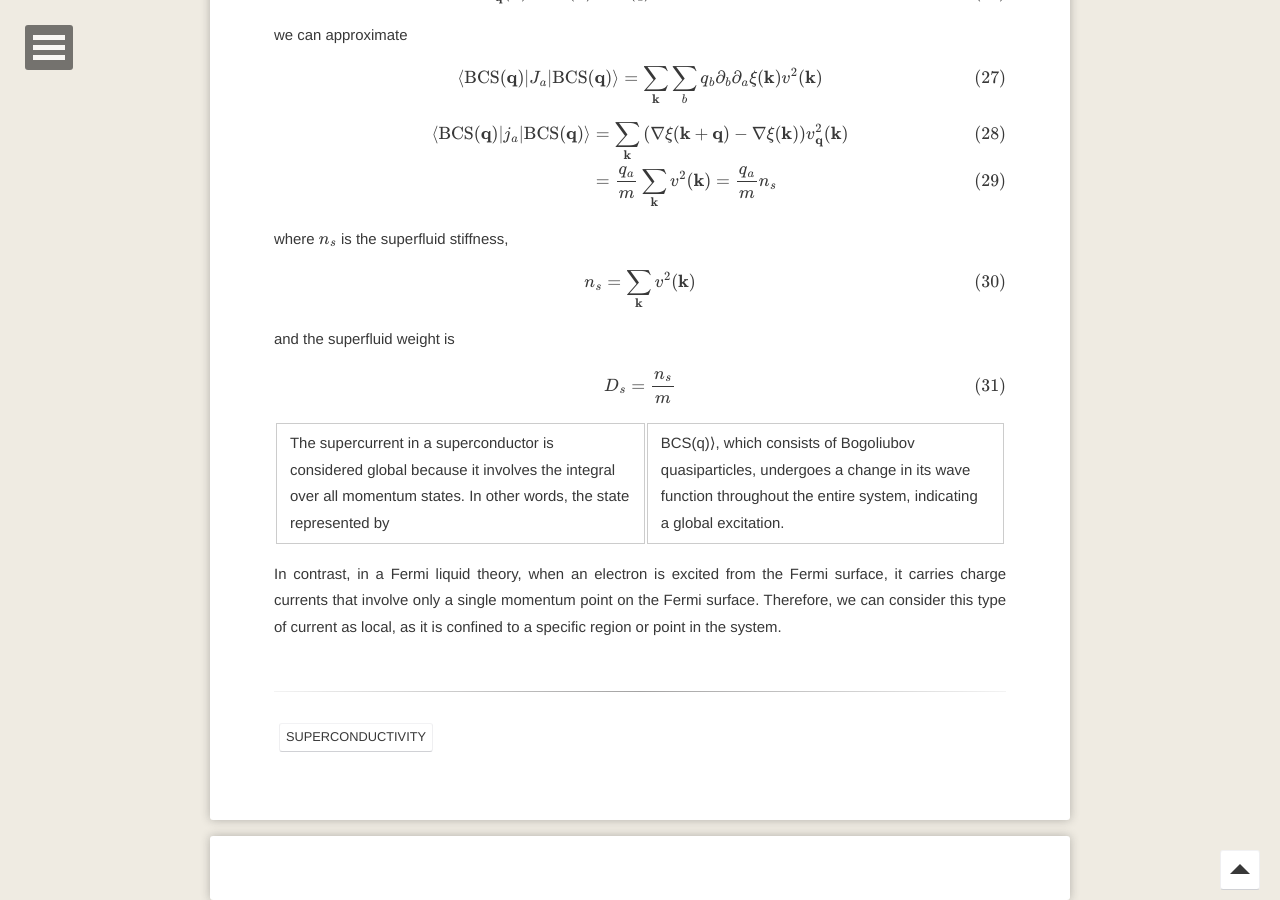
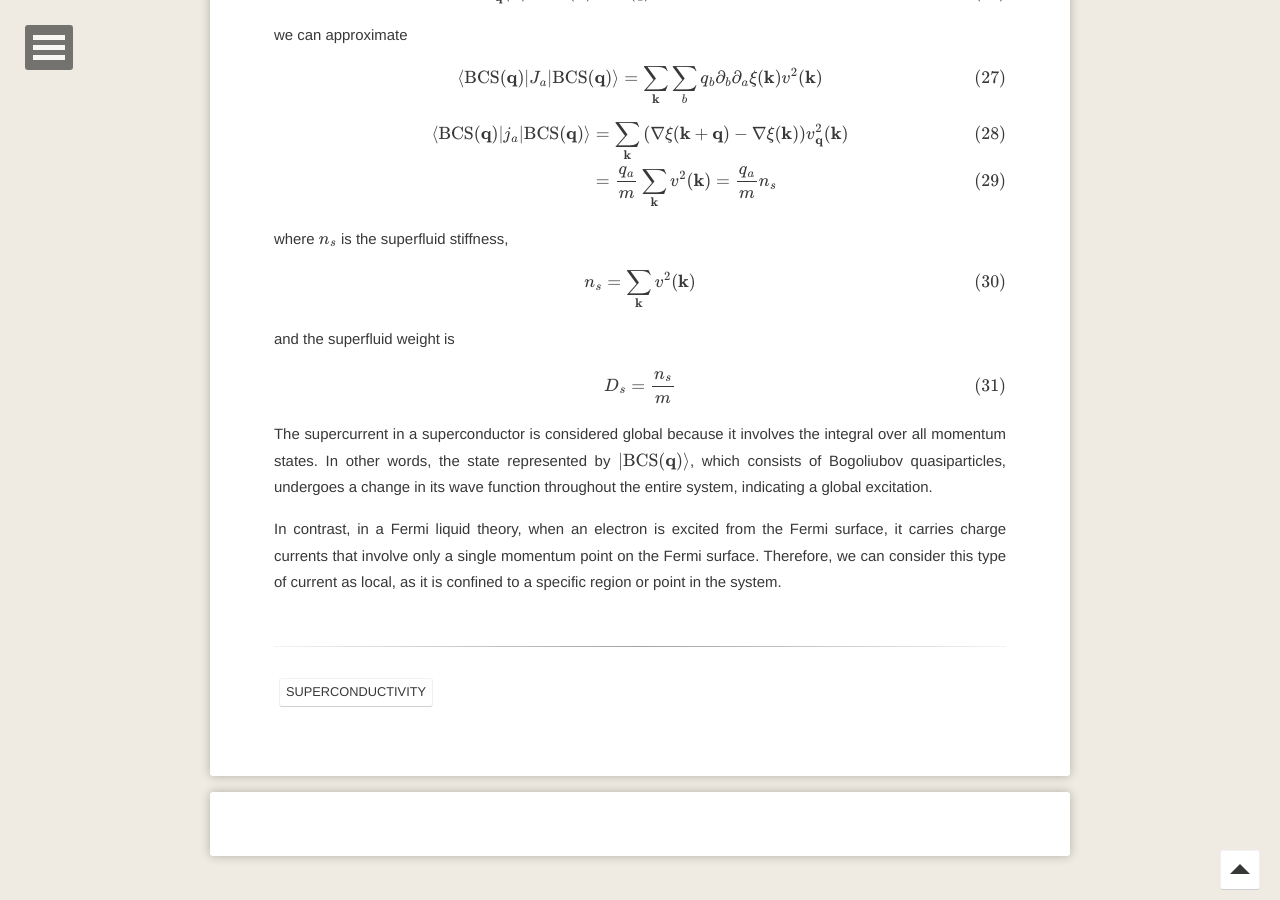
Before and after one commit to shuaichenphysics/shuaichenphysics.github.io, a Jekyll site: the page built from _posts/2023-11-30-supercurrent_sc.md, in a window 1280 px wide and 900 px high, scrolled down 3145 px. Built offline with Jekyll 4.4.1, drawn with Linux system fonts in a browser that asks for light colours; formulas are drawn with MathJax 3; comment, search, counter and statistics services are not loaded.

Commit message:
add 2023-11-30-supercurrent_sc.md

```diff
--- a/_posts/2023-11-30-supercurrent_sc.md
+++ b/_posts/2023-11-30-supercurrent_sc.md
@@ -212,6 +212,6 @@
 D_{s}=\frac{n_{s}}{m}
 $$
 
-The supercurrent in a superconductor is considered global because it involves the integral over all momentum states. In other words, the state represented by |BCS(q)⟩, which consists of Bogoliubov quasiparticles, undergoes a change in its wave function throughout the entire system, indicating a global excitation.
+The supercurrent in a superconductor is considered global because it involves the integral over all momentum states. In other words, the state represented by $$ \vert \mathrm{BCS}(\mathbf q)\rangle$$, which consists of Bogoliubov quasiparticles, undergoes a change in its wave function throughout the entire system, indicating a global excitation.
 
 In contrast, in a Fermi liquid theory, when an electron is excited from the Fermi surface, it carries charge currents that involve only a single momentum point on the Fermi surface. Therefore, we can consider this type of current as local, as it is confined to a specific region or point in the system.
```
